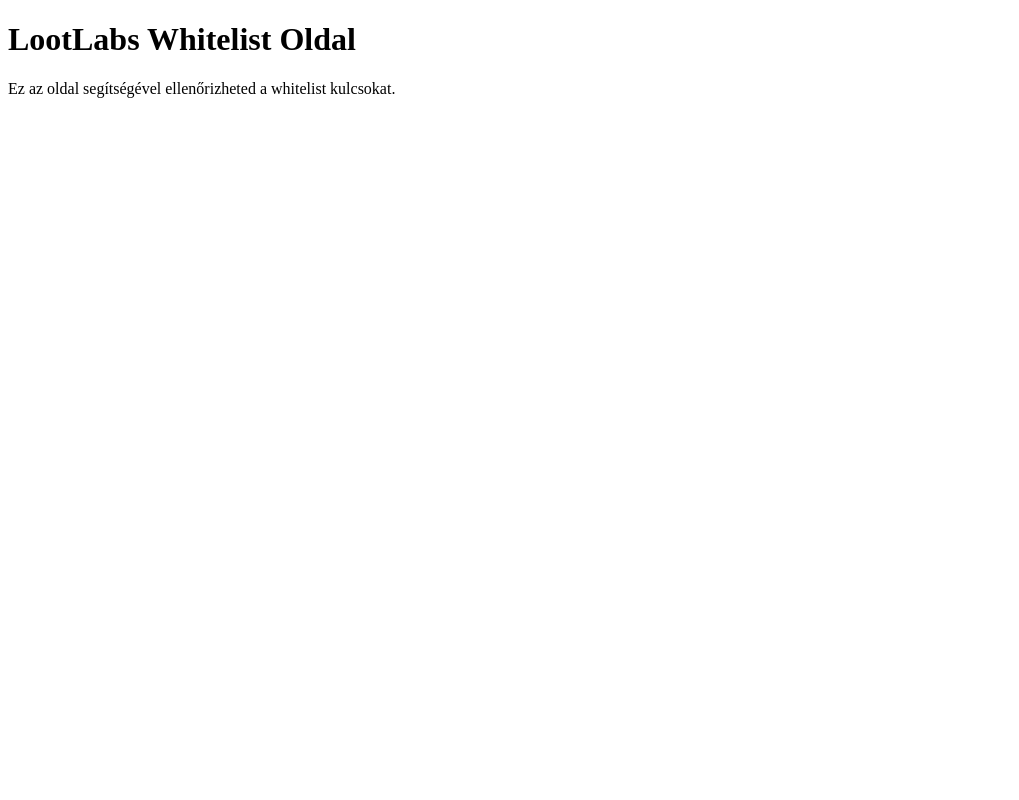
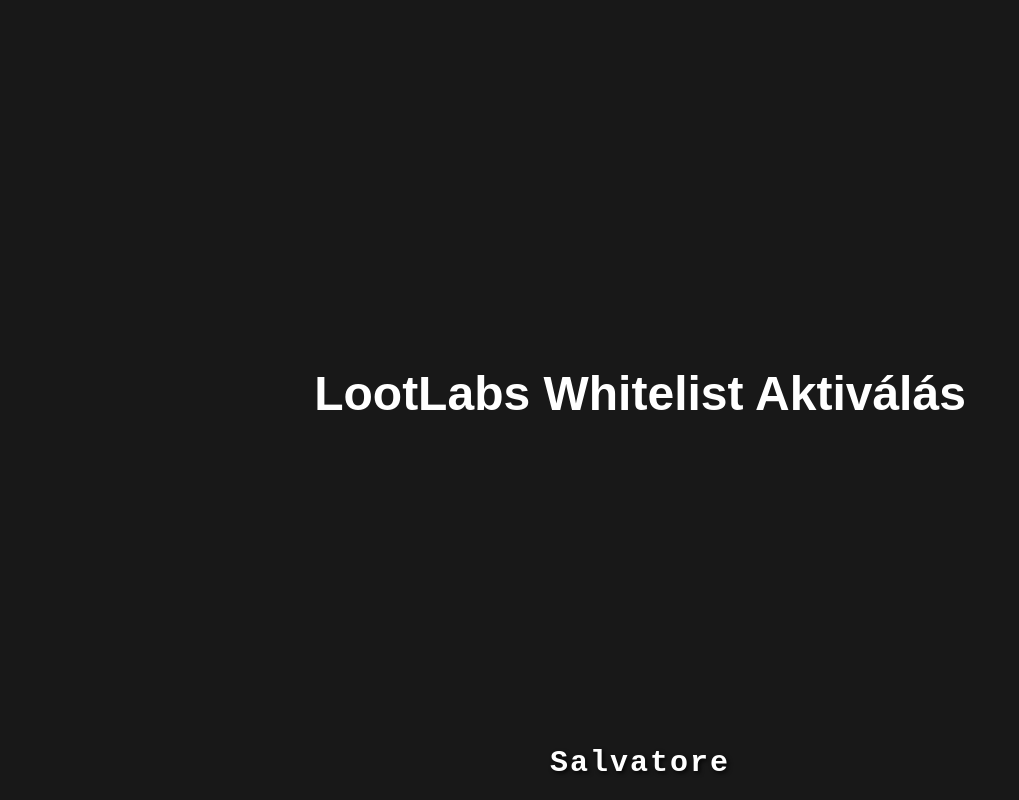
Before and after one commit to Richard-Salvatore/B6FCC2EEDCF24C6887A598D5678A9, a plain HTML site: page index.html in a window 1280 px wide. Shown: the whole page, without its empty margins (0-1019 px from the left). Drawn offline with Linux system fonts and the light colour scheme.

Commit message:
Update index.html

```diff
--- a/index.html
+++ b/index.html
@@ -2,11 +2,69 @@
 <html lang="hu">
 <head>
     <meta charset="UTF-8">
-    <title>Whitelist Teszt</title>
-    <script data-cfasync="false" src="//dcbbwymp1bhlf.cloudfront.net/?wbbcd=1122040"></script>
+    <meta name="viewport" content="width=device-width, initial-scale=1.0">
+    <title>LootLabs Whitelist</title>
+    <style>
+
+        body {
+            background-color: #181818;
+            color: white;
+            font-family: Arial, sans-serif;
+            margin: 0;
+            padding: 0;
+            display: flex;
+            justify-content: center;
+            align-items: center;
+            height: 100vh;
+            flex-direction: column;
+        }
+
+        h1 {
+            font-size: 48px;
+            text-align: center;
+            margin-top: 20px;
+        }
+
+        .footer {
+            position: absolute;
+            bottom: 20px;
+            text-align: center;
+            font-size: 24px;
+            font-family: 'Roboto', sans-serif;
+            font-weight: bold;
+        }
+
+        .footer span {
+            color: white;
+            text-shadow: 2px 2px 4px rgba(0, 0, 0, 0.8);
+            font-size: 30px;
+            letter-spacing: 2px;
+            font-family: 'Courier New', Courier, monospace;
+        }
+
+
+        .footer span:hover {
+            color: #f0f0f0;
+            cursor: pointer;
+            transition: color 0.3s ease;
+        }
+
+
+        script {
+            margin-top: 20px;
+        }
+    </style>
 </head>
 <body>
-    <h1>LootLabs Whitelist Oldal</h1>
-    <p>Ez az oldal segítségével ellenőrizheted a whitelist kulcsokat.</p>
+    <h1>LootLabs Whitelist Aktiválás</h1>
+
+
+    <div class="footer">
+        <span>Salvatore</span>
+    </div>
+
+
+    <script data-cfasync="false" src="//dcbbwymp1bhlf.cloudfront.net/?wbbcd=1122040"></script>
+
 </body>
 </html>
```
